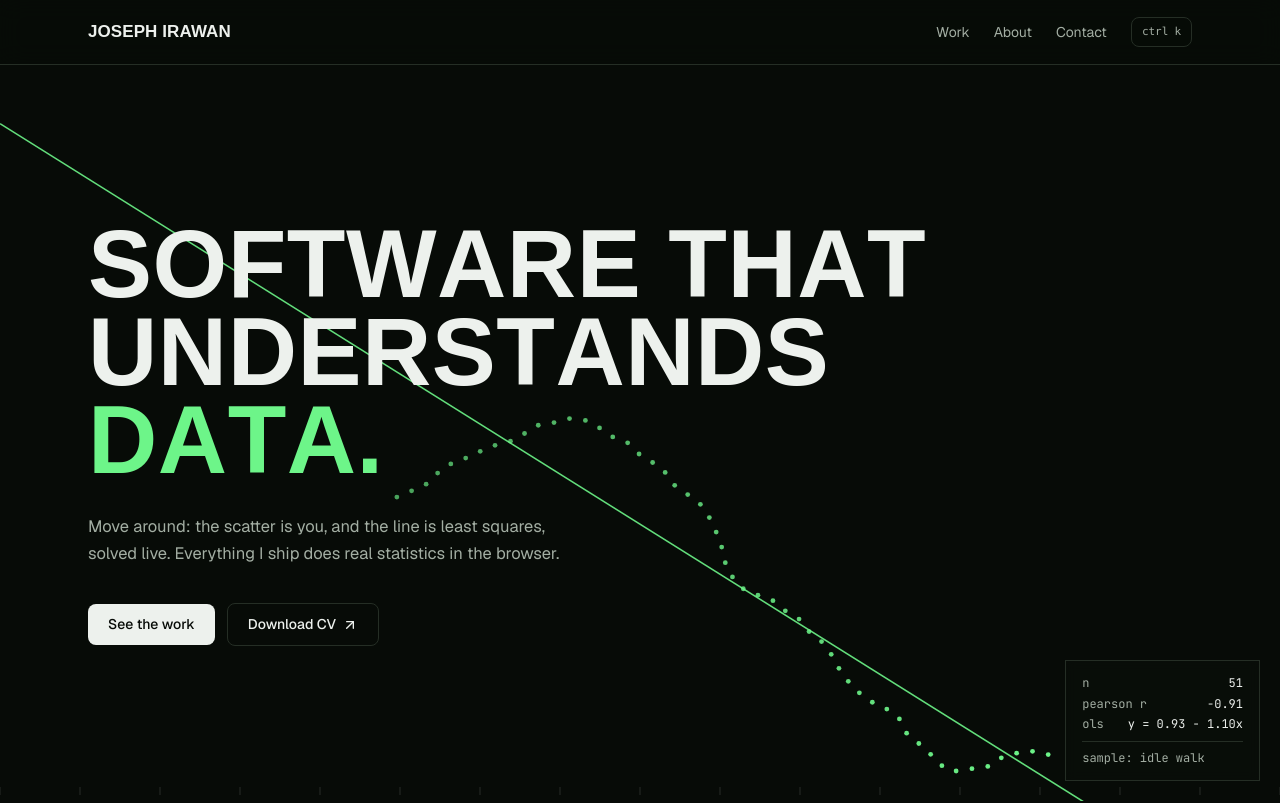
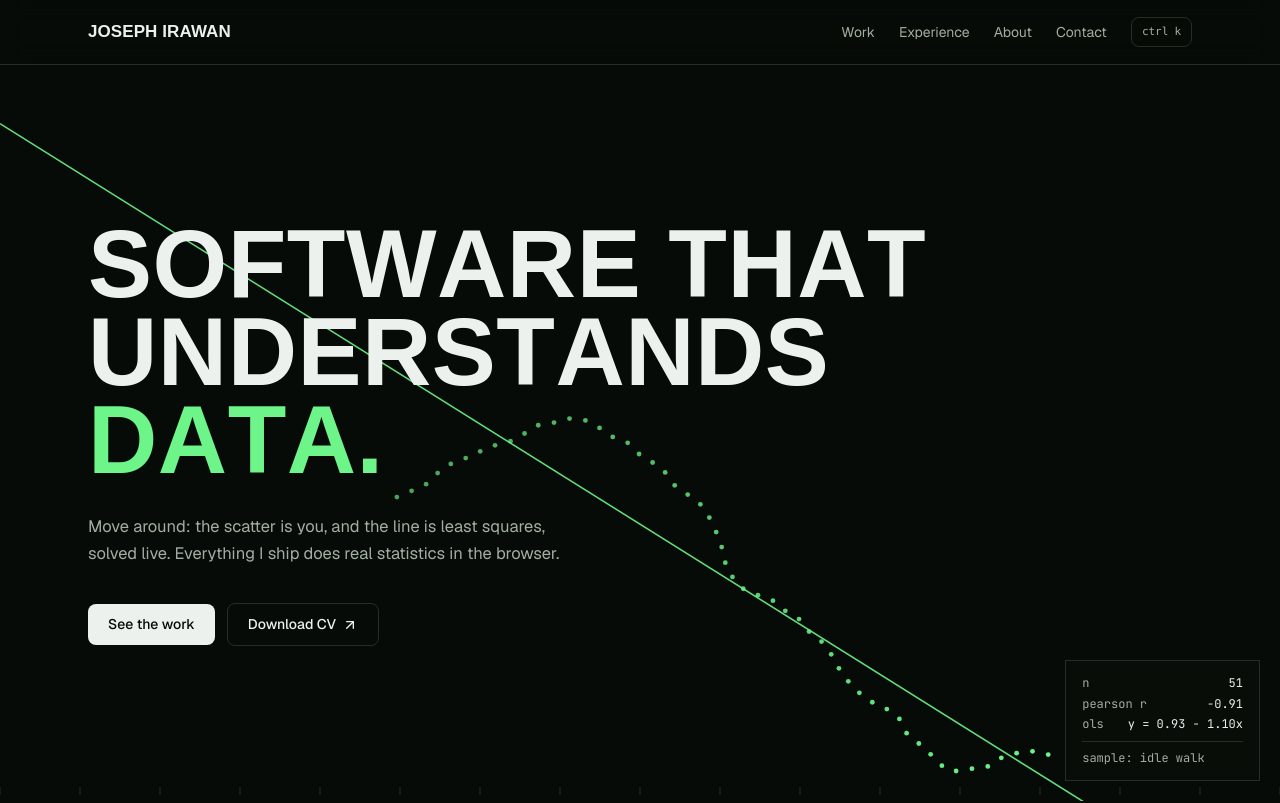
Before and after one commit to zpjosephi/josephsweb, a Next.js app: page / in a window 1280 px wide. Shown: the top 803 px of the page. Built offline with nearby package versions, Linux system fonts and the light colour scheme; a web font is replaced by a local one.

Commit message:
add experience to the live nav, matching the palette's go-to list

```diff
--- a/src/components/live/nav.tsx
+++ b/src/components/live/nav.tsx
@@ -5,6 +5,7 @@ import { openPalette } from "@/components/live/palette";
 
 const links = [
   { href: "#work", label: "Work" },
+  { href: "#experience", label: "Experience" },
   { href: "#about", label: "About" },
   { href: "#contact", label: "Contact" },
 ];
```
